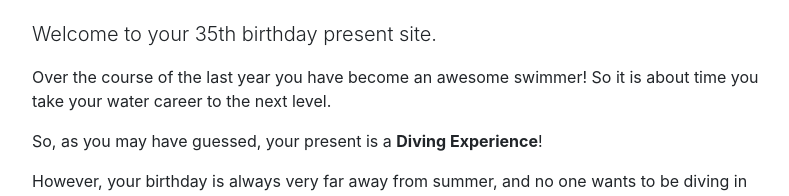
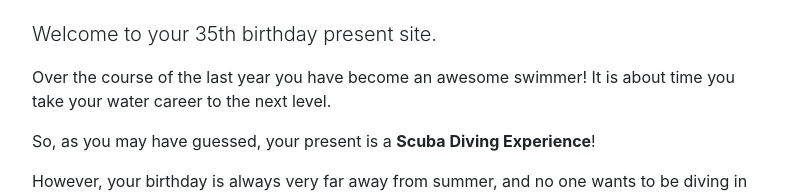
Before and after one commit to albertboada/35underwater, a plain HTML site: page index.html in a window 1280 px wide. Shown: the part 343-539 px from the top of the page, without its empty margins (241-1030 px from the left). Drawn offline with nearby package versions, Linux system fonts and the light colour scheme.

Commit message:
Update index.html

```diff
--- a/index.html
+++ b/index.html
@@ -15,8 +15,8 @@
             <img src="./FINAL.jpg" style="max-width:100%;">
             <p class="lead mt-3">Dear Anna,</p>
             <p class="lead">Welcome to your 35th birthday present site.</p>
-            <p>Over the course of the last year you have become an awesome swimmer! So it is about time you take your water career to the next level.</p>
-            <p>So, as you may have guessed, your present is a <strong>Diving Experience</strong>!</p>
+            <p>Over the course of the last year you have become an awesome swimmer! It is about time you take your water career to the next level.</p>
+            <p>So, as you may have guessed, your present is a <strong>Scuba Diving Experience</strong>!</p>
             <p>However, your birthday is always very far away from summer, and no one wants to be diving in freezing waters, so I am letting you decide how and when you want to experience your present. Here are your options:</p>
             <form action="confirm.html">
                 <div class="custom-control custom-radio">
```
